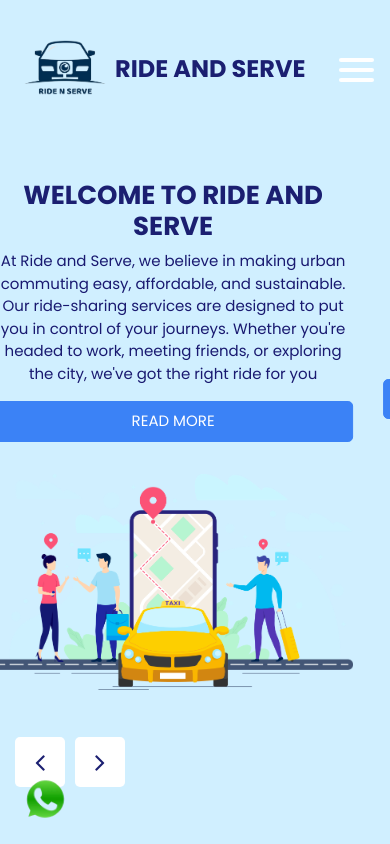
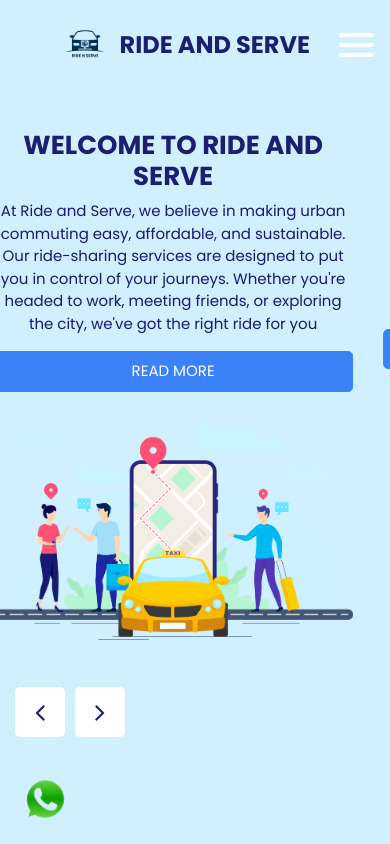
Before and after one commit to mdanishofficial787/RideNServe, a plain HTML site: page frontend/index.html in a window 390 px wide. Shown: the top 844 px of the page. Drawn offline with nearby package versions, Linux system fonts and the light colour scheme.

Commit message:
Fix header alignment: right-align logo, text, and hamburger

```diff
--- a/frontend/css/style.css
+++ b/frontend/css/style.css
@@ -402,6 +402,8 @@ a:focus {
 .custom_nav-container {
   z-index: 99999;
   padding: 0;
+  justify-content: flex-end;
+  align-items: center;
 }
 
 .custom_nav-container .navbar-toggler {
@@ -412,6 +414,7 @@ a:focus {
   padding: 0;
   width: 37px;
   height: 42px;
+  margin-left: 12px;
   -webkit-transition: all 0.3s;
   transition: all 0.3s;
 }
@@ -462,13 +465,31 @@ a:focus {
   top: 0;
 }
 
-.navbar-brand span {
+.custom_nav-container .navbar-brand {
+  display: inline-flex;
+  align-items: center;
+  gap: 10px;
+}
+
+.custom_nav-container .navbar-brand span {
   color: #1b1f71;
   text-transform: uppercase;
   font-size: 24px;
   margin: 0;
   font-weight: bold;
-  text-align: right;
+  display: inline-flex;
+  align-items: center;
+  gap: 10px;
+}
+
+.custom_nav-container .navbar-brand img {
+  display: inline-block;
+  width: 50px;
+  height: auto;
+}
+
+.custom_nav-container .navbar-collapse {
+  justify-content: flex-end;
 }
 
 .user_option {
```
